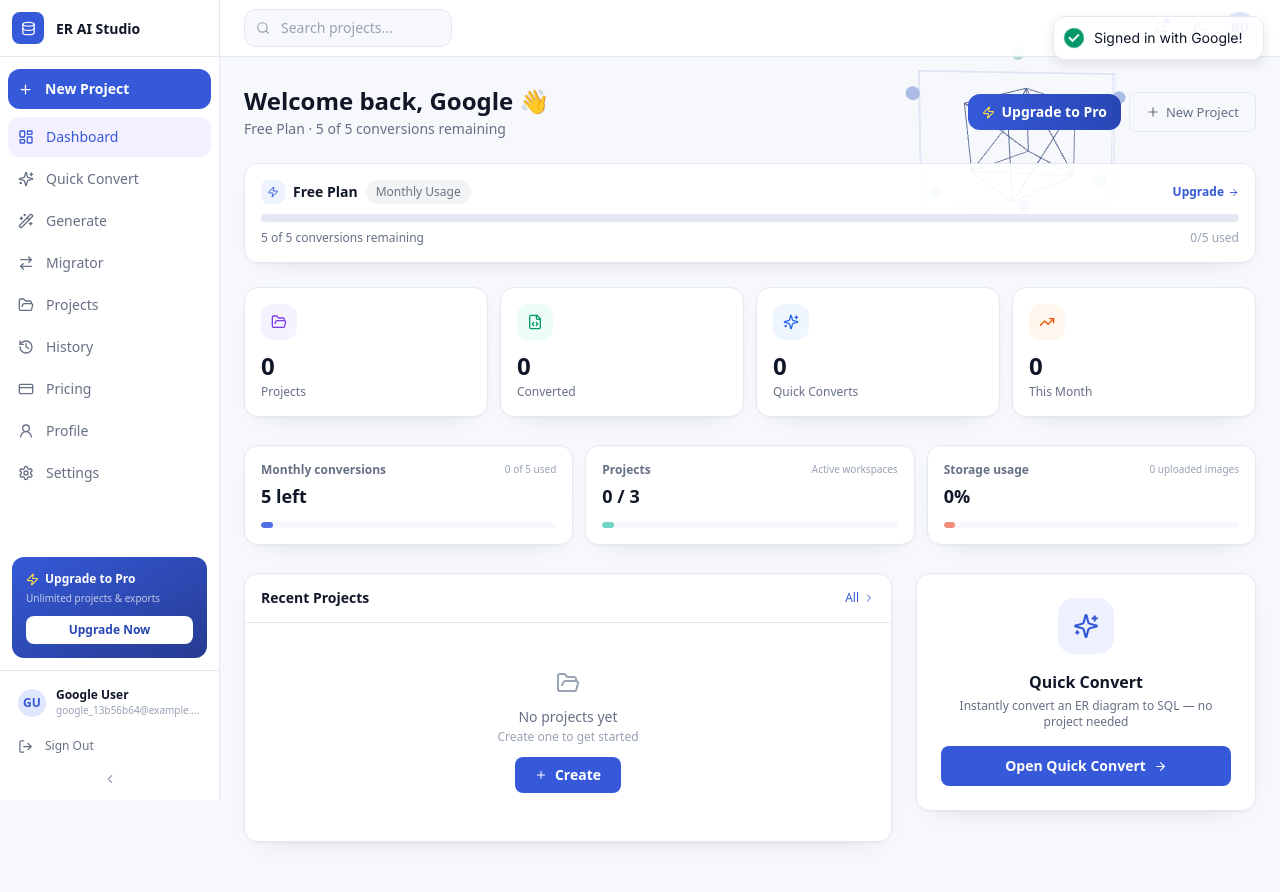
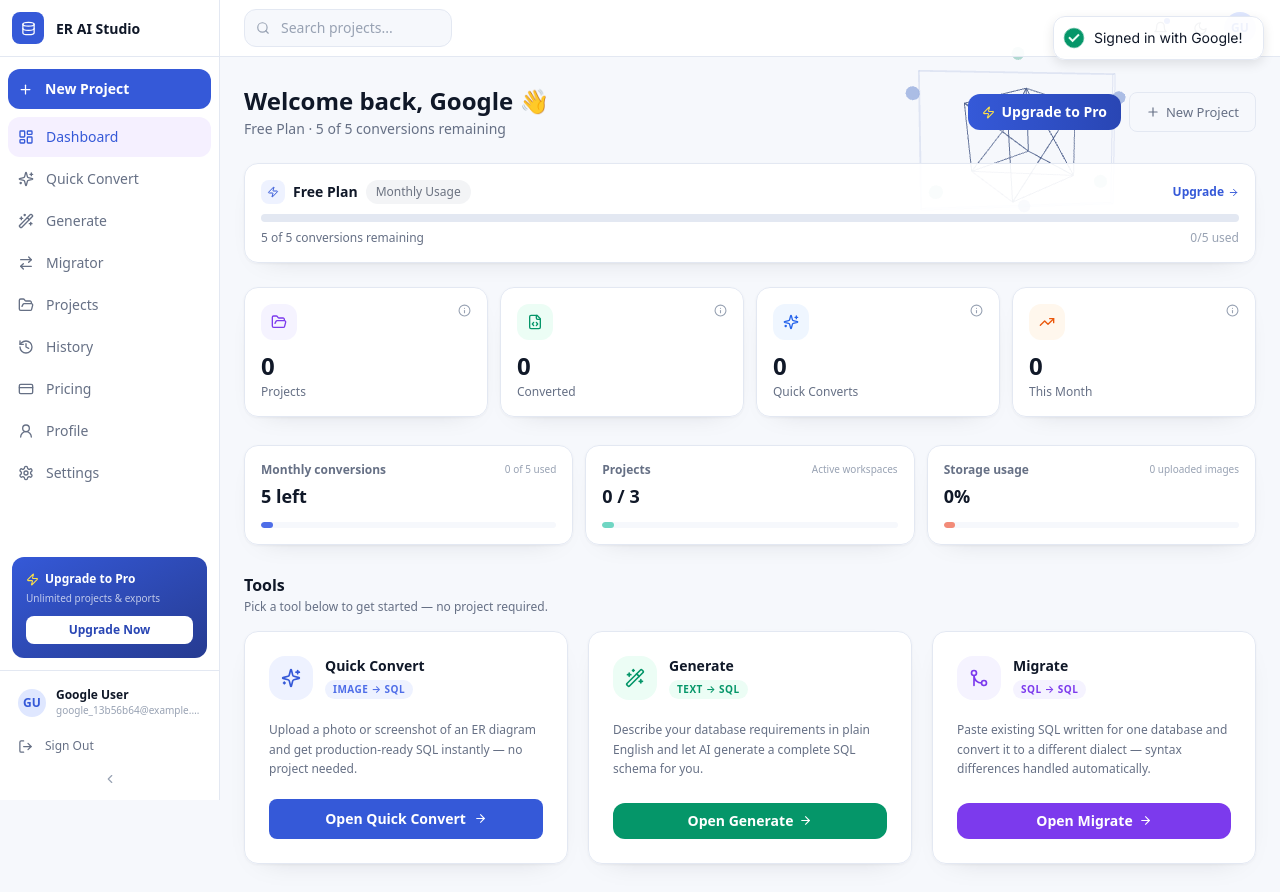
Before and after one commit to bns2008/tech-squad-final-7, a Next.js app in the folder frontend/: page / in a window 1280 px wide. Both pictures are taken after a click on the button "Continue with Google". Before the commit the page ends 870 px from the top, so only its background shows below. Built offline with nearby package versions, Linux system fonts and the light colour scheme.

Commit message:
dashboard modified

```diff
--- a/frontend/components/pages/DashboardPage.tsx
+++ b/frontend/components/pages/DashboardPage.tsx
@@ -1,10 +1,10 @@
 "use client";
 import { useState } from "react";
-import { motion } from "framer-motion";
+import { motion, AnimatePresence } from "framer-motion";
 import {
   FolderOpen, FileCode, TrendingUp, Plus,
-  ArrowRight, Database, ChevronRight,
-  Zap, Sparkles
+  ArrowRight, Database,
+  Zap, Sparkles, GitMerge, Wand2, Info
 } from "lucide-react";
 import { useStore } from "@/lib/store";
 import { timeAgo, cn } from "@/lib/utils";
@@ -12,9 +12,71 @@
 import UpgradeLimitDialog from "@/components/UpgradeLimitDialog";
 import UsageBanner from "@/components/UsageBanner";
 
+// ---------------------------------------------------------------------------
+// StatCard — stat tile with hover tooltip explaining what the number means
+// ---------------------------------------------------------------------------
+function StatCard({
+  label, value, Icon, color, bg, tooltip, delay,
+}: {
+  label: string;
+  value: number;
+  Icon: React.ElementType;
+  color: string;
+  bg: string;
+  tooltip: string;
+  delay: number;
+}) {
+  const [show, setShow] = useState(false);
+  return (
+    <motion.div
+      initial={{ opacity: 0, y: 10 }} animate={{ opacity: 1, y: 0 }} transition={{ delay }}
+      whileHover={{ y: -2 }}
+      className="card p-4 relative"
+    >
+      <div className="flex items-start justify-between mb-2.5">
+        <div className={cn("w-9 h-9 rounded-xl flex items-center justify-center", bg)}>
+          <Icon size={16} className={color} />
+        </div>
+        {/* info icon */}
+        <button
+          onMouseEnter={() => setShow(true)}
+          onMouseLeave={() => setShow(false)}
+          onFocus={() => setShow(true)}
+          onBlur={() => setShow(false)}
+          aria-label={`About ${label}`}
+          className="text-[var(--text-subtle)] hover:text-[var(--text-muted)] transition-colors"
+        >
+          <Info size={13} />
+        </button>
+      </div>
+      <div className="text-2xl font-bold text-[var(--text)]">{value}</div>
+      <div className="text-xs text-[var(--text-muted)] mt-0.5">{label}</div>
+
+      {/* Tooltip */}
+      <AnimatePresence>
+        {show && (
+          <motion.div
+            initial={{ opacity: 0, y: 4 }} animate={{ opacity: 1, y: 0 }} exit={{ opacity: 0, y: 4 }}
+            transition={{ duration: 0.15 }}
+            className="absolute bottom-full left-1/2 -translate-x-1/2 mb-2 z-50
+              w-56 rounded-xl bg-[var(--card)] border border-[var(--border)]
+              shadow-xl p-3 text-[11px] text-[var(--text-muted)] leading-relaxed pointer-events-none"
+          >
+            {tooltip}
+            {/* arrow */}
+            <span className="absolute top-full left-1/2 -translate-x-1/2 w-0 h-0
+              border-l-4 border-r-4 border-t-4
+              border-l-transparent border-r-transparent border-t-[var(--border)]" />
+          </motion.div>
+        )}
+      </AnimatePresence>
+    </motion.div>
+  );
+}
+
 export default function DashboardPage({ onNavigate }: { onNavigate: (p: string) => void }) {
   const {
-    user, projects: allProjects, setActiveProject,
+    user, projects: allProjects,
     getSubscription, quickHistory,
   } = useStore();
 
@@ -27,7 +89,6 @@
   const totalDone   = myProjects.reduce((s, p) => s + p.files.filter((f) => f.status === "completed").length, 0);
   const totalFiles  = myProjects.reduce((s, p) => s + p.files.length, 0);
   const storageUsed = Math.min(100, totalFiles * 4);
-  const recentProjects = [...myProjects].sort((a, b) => b.updatedAt - a.updatedAt).slice(0, 6);
   const left = conversionsLeft(sub);
 
   const [limitOpen, setLimitOpen] = useState(false);
@@ -69,21 +130,40 @@
       {/* Stats row */}
       <div className="grid grid-cols-2 lg:grid-cols-4 gap-3 mb-7">
         {[
-          { label: "Projects",       value: myProjects.length,           icon: FolderOpen, color: "text-violet-600",  bg: "bg-violet-50 dark:bg-violet-500/10" },
-          { label: "Converted",      value: totalDone,                    icon: FileCode,   color: "text-emerald-600", bg: "bg-emerald-50 dark:bg-emerald-500/10" },
-          { label: "Quick Converts", value: quickHistory.length,          icon: Sparkles,   color: "text-blue-600",    bg: "bg-blue-50 dark:bg-blue-500/10" },
-          { label: "This Month",     value: sub.conversionsUsedThisMonth, icon: TrendingUp, color: "text-orange-600",  bg: "bg-orange-50 dark:bg-orange-500/10" },
-        ].map(({ label, value, icon: Icon, color, bg }, i) => (
-          <motion.div key={label}
-            initial={{ opacity: 0, y: 10 }} animate={{ opacity: 1, y: 0 }} transition={{ delay: i * 0.06 }}
-            whileHover={{ y: -2 }} className="card p-4"
-          >
-            <div className={cn("w-9 h-9 rounded-xl flex items-center justify-center mb-2.5", bg)}>
-              <Icon size={16} className={color} />
-            </div>
-            <div className="text-2xl font-bold text-[var(--text)]">{value}</div>
-            <div className="text-xs text-[var(--text-muted)] mt-0.5">{label}</div>
-          </motion.div>
+          {
+            label: "Projects",
+            value: myProjects.length,
+            icon: FolderOpen,
+            color: "text-violet-600",
+            bg: "bg-violet-50 dark:bg-violet-500/10",
+            tooltip: "Total project workspaces you've created. Each project holds ER diagram images and their generated SQL files.",
+          },
+          {
+            label: "Converted",
+            value: totalDone,
+            icon: FileCode,
+            color: "text-emerald-600",
+            bg: "bg-emerald-50 dark:bg-emerald-500/10",
+            tooltip: "Number of ER diagram images successfully converted to SQL across all your projects.",
+          },
+          {
+            label: "Quick Converts",
+            value: quickHistory.length,
+            icon: Sparkles,
+            color: "text-blue-600",
+            bg: "bg-blue-50 dark:bg-blue-500/10",
+            tooltip: "One-off conversions done via Quick Convert — instant ER-to-SQL without creating a project.",
+          },
+          {
+            label: "This Month",
+            value: sub.conversionsUsedThisMonth,
+            icon: TrendingUp,
+            color: "text-orange-600",
+            bg: "bg-orange-50 dark:bg-orange-500/10",
+            tooltip: "Total conversions (project + quick) used in the current billing month against your plan limit.",
+          },
+        ].map(({ label, value, icon: Icon, color, bg, tooltip }, i) => (
+          <StatCard key={label} label={label} value={value} Icon={Icon} color={color} bg={bg} tooltip={tooltip} delay={i * 0.06} />
         ))}
       </div>
 
@@ -131,109 +211,100 @@
         ))}
       </div>
 
-      {/* Recent Projects + Quick Convert shortcut */}
-      <div className="grid grid-cols-1 xl:grid-cols-[1fr_340px] gap-6">
+      {/* Feature shortcuts — Quick Convert · Generate · Migrate */}
+      <div className="mb-4">
+        <h2 className="text-base font-bold text-[var(--text)] mb-0.5">Tools</h2>
+        <p className="text-xs text-[var(--text-muted)]">Pick a tool below to get started — no project required.</p>
+      </div>
+      <div className="grid grid-cols-1 md:grid-cols-3 gap-5">
 
-        {/* Recent Projects */}
-        <div className="card overflow-hidden">
-          <div className="flex items-center justify-between px-4 py-3.5 border-b border-[var(--border)]">
-            <h3 className="text-sm font-bold text-[var(--text)]">Recent Projects</h3>
-            <button
-              onClick={() => onNavigate("projects")}
-              className="flex items-center gap-1 text-xs text-primary-600 hover:underline font-medium"
-            >
-              All <ChevronRight size={12} />
-            </button>
-          </div>
-
-          {recentProjects.length === 0 ? (
-            <div className="flex flex-col items-center justify-center py-12 gap-3">
-              <FolderOpen size={24} className="text-[var(--text-subtle)]" />
-              <div className="text-center">
-                <p className="text-sm text-[var(--text-muted)] font-medium">No projects yet</p>
-                <p className="text-xs text-[var(--text-subtle)] mt-0.5">Create one to get started</p>
-              </div>
-              <button onClick={() => onNavigate("projects")} className="btn-primary text-xs px-4 py-2">
-                <Plus size={12} /> Create
-              </button>
-            </div>
-          ) : (
-            <div className="divide-y divide-[var(--border)]">
-              {recentProjects.map((p) => (
-                <button
-                  key={p.id}
-                  onClick={() => { setActiveProject(p.id); onNavigate("project-detail"); }}
-                  className="w-full flex items-center gap-3 px-4 py-3 hover:bg-[var(--surface)] transition-colors text-left"
-                >
-                  <div className="w-8 h-8 rounded-lg bg-primary-50 dark:bg-primary-900/30 flex items-center justify-center flex-shrink-0">
-                    <Database size={13} className="text-primary-600" />
-                  </div>
-                  <div className="flex-1 min-w-0">
-                    <p className="text-xs font-semibold text-[var(--text)] truncate">{p.name}</p>
-                    <p className="text-[10px] text-[var(--text-subtle)]">
-                      {p.files.length} files · {timeAgo(p.updatedAt)}
-                    </p>
-                  </div>
-                  <span className="badge badge-purple text-[9px] font-mono flex-shrink-0">{p.dbType}</span>
-                </button>
-              ))}
-            </div>
-          )}
-        </div>
-
-        {/* Quick Convert shortcut + mini history */}
-        <div className="space-y-4">
+        {/* Quick Convert */}
         <motion.div
-            whileHover={{ y: -2 }}
-            className="card p-6 flex flex-col items-center gap-4 text-center cursor-pointer
+          whileHover={{ y: -3 }}
+          className="card p-6 flex flex-col gap-5 cursor-pointer
             border-2 border-dashed border-primary-200 dark:border-primary-800/40
             hover:border-primary-400 transition-colors"
           onClick={() => onNavigate("quick-convert")}
         >
-            <div className="w-14 h-14 rounded-2xl bg-primary-50 dark:bg-primary-900/30 flex items-center justify-center">
-              <Sparkles size={26} className="text-primary-600" />
+          <div className="flex items-center gap-3">
+            <div className="w-11 h-11 rounded-2xl bg-primary-50 dark:bg-primary-900/30 flex items-center justify-center flex-shrink-0">
+              <Sparkles size={20} className="text-primary-600" />
             </div>
             <div>
-              <p className="font-bold text-[var(--text)] text-base">Quick Convert</p>
-              <p className="text-xs text-[var(--text-muted)] mt-1">
-                Instantly convert an ER diagram to SQL — no project needed
+              <p className="font-bold text-[var(--text)] text-sm leading-tight">Quick Convert</p>
+              <span className="text-[10px] font-semibold uppercase tracking-wider text-primary-500 bg-primary-50 dark:bg-primary-900/40 px-2 py-0.5 rounded-full mt-0.5 inline-block">
+                Image → SQL
+              </span>
+            </div>
+          </div>
+          <p className="text-xs text-[var(--text-muted)] leading-relaxed flex-1">
+            Upload a photo or screenshot of an ER diagram and get production-ready SQL instantly — no project needed.
           </p>
-            </div>
           <button className="btn-primary text-sm w-full justify-center">
             Open Quick Convert <ArrowRight size={13} />
           </button>
         </motion.div>
 
-          {/* Recent quick converts summary */}
-          {quickHistory.length > 0 && (
-            <div className="card p-4">
-              <div className="flex items-center justify-between mb-3">
-                <p className="text-xs font-bold text-[var(--text)]">Recent Quick Converts</p>
-                <button
-                  onClick={() => onNavigate("quick-convert")}
-                  className="text-xs text-primary-600 hover:underline"
+        {/* Generate */}
+        <motion.div
+          whileHover={{ y: -3 }}
+          className="card p-6 flex flex-col gap-5 cursor-pointer
+            border-2 border-dashed border-emerald-200 dark:border-emerald-800/40
+            hover:border-emerald-400 transition-colors"
+          onClick={() => onNavigate("generate")}
         >
-                  View all
-                </button>
+          <div className="flex items-center gap-3">
+            <div className="w-11 h-11 rounded-2xl bg-emerald-50 dark:bg-emerald-900/30 flex items-center justify-center flex-shrink-0">
+              <Wand2 size={20} className="text-emerald-600" />
             </div>
-              <div className="space-y-2">
-                {quickHistory.slice(0, 4).map((r) => (
-                  <div key={r.id} className="flex items-center gap-2">
-                    <div className="w-6 h-6 rounded bg-emerald-50 dark:bg-emerald-500/10 flex items-center justify-center flex-shrink-0">
-                      <FileCode size={11} className="text-emerald-600" />
-                    </div>
-                    <div className="flex-1 min-w-0">
-                      <p className="text-xs text-[var(--text)] truncate">
-                        {r.filename.replace(/\.[^.]+$/, "")}.sql
-                      </p>
-                      <p className="text-[10px] text-[var(--text-subtle)]">{timeAgo(r.timestamp)}</p>
+            <div>
+              <p className="font-bold text-[var(--text)] text-sm leading-tight">Generate</p>
+              <span className="text-[10px] font-semibold uppercase tracking-wider text-emerald-600 bg-emerald-50 dark:bg-emerald-900/40 px-2 py-0.5 rounded-full mt-0.5 inline-block">
+                Text → SQL
+              </span>
             </div>
           </div>
-                ))}
+          <p className="text-xs text-[var(--text-muted)] leading-relaxed flex-1">
+            Describe your database requirements in plain English and let AI generate a complete SQL schema for you.
+          </p>
+          <button
+            className="text-sm w-full justify-center flex items-center gap-1.5 px-4 py-2 rounded-xl
+              font-semibold bg-emerald-600 hover:bg-emerald-700 text-white transition-colors"
+          >
+            Open Generate <ArrowRight size={13} />
+          </button>
+        </motion.div>
+
+        {/* Migrate */}
+        <motion.div
+          whileHover={{ y: -3 }}
+          className="card p-6 flex flex-col gap-5 cursor-pointer
+            border-2 border-dashed border-violet-200 dark:border-violet-800/40
+            hover:border-violet-400 transition-colors"
+          onClick={() => onNavigate("migrate")}
+        >
+          <div className="flex items-center gap-3">
+            <div className="w-11 h-11 rounded-2xl bg-violet-50 dark:bg-violet-900/30 flex items-center justify-center flex-shrink-0">
+              <GitMerge size={20} className="text-violet-600" />
+            </div>
+            <div>
+              <p className="font-bold text-[var(--text)] text-sm leading-tight">Migrate</p>
+              <span className="text-[10px] font-semibold uppercase tracking-wider text-violet-600 bg-violet-50 dark:bg-violet-900/40 px-2 py-0.5 rounded-full mt-0.5 inline-block">
+                SQL → SQL
+              </span>
             </div>
           </div>
-          )}
-        </div>
+          <p className="text-xs text-[var(--text-muted)] leading-relaxed flex-1">
+            Paste existing SQL written for one database and convert it to a different dialect — syntax differences handled automatically.
+          </p>
+          <button
+            className="text-sm w-full justify-center flex items-center gap-1.5 px-4 py-2 rounded-xl
+              font-semibold bg-violet-600 hover:bg-violet-700 text-white transition-colors"
+          >
+            Open Migrate <ArrowRight size={13} />
+          </button>
+        </motion.div>
+
       </div>
 
       <UpgradeLimitDialog
```
Also changed, not shown: 1 other file (tests, documents, lock files or other folders). Lines whose indentation alone changed are shown as unchanged.
